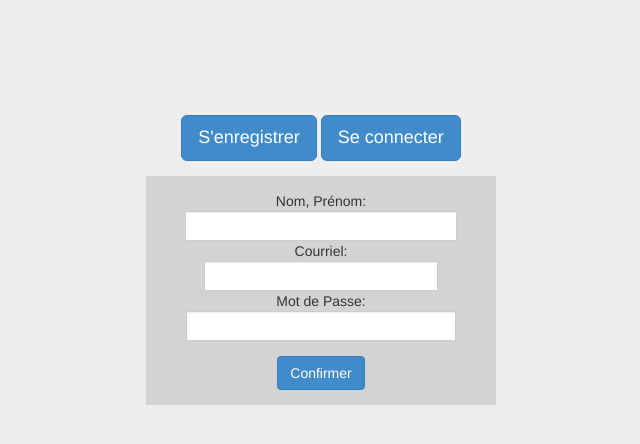
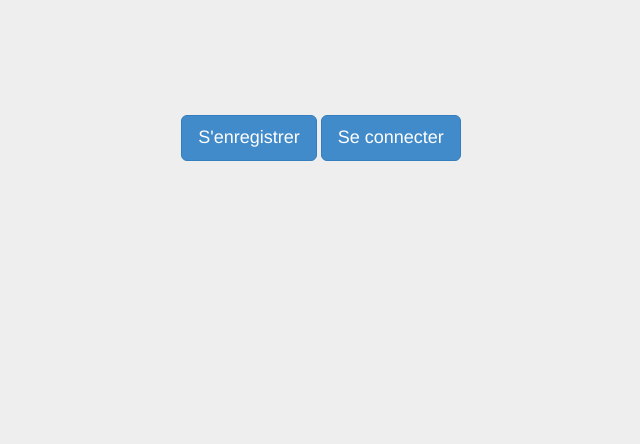
Before and after one commit to valeriu/pi2, a PHP site: page /html/frontend/usager.html in a window 1280 px wide. Shown: the top 444 px of the page, without its empty margins (319-959 px from the left). Run offline with PHP 8.4, Linux system fonts and the light colour scheme; some libraries are stand-ins or nearby versions.

Commit message:
Module usager frontend w/ JQuery
Ajout du slideToggle pour les divers formulaires de connexion,
inscription ou mot de passe oublié.

```diff
--- a/html/frontend/css/usager.css
+++ b/html/frontend/css/usager.css
@@ -44,7 +44,7 @@ body {
 	width: 350px;
 }
 #connecterDiv {
-	display: none;
+	/*display: none;*/
 	padding: 15px;
 	background-color: lightgrey;
 }
@@ -53,9 +53,23 @@ body {
 	padding: 15px;
 	background-color: lightgrey;
 }
+#connecterDiv a{
+	margin-top: 15px;
+}
+#motPasseOublieDiv {
+	/*display: none;*/
+	padding: 15px;
+	background-color: lightgrey;
+}
 #connecterDiv .input-group, #enregistrerDiv .input-group{
 	margin: 0 auto;
 }
-#connecterDiv button, #enregistrerDiv button{
+#connecterDiv button, #enregistrerDiv button, #motPasseOublieDiv button{
 	margin-top: 15px;
 }
+#infosConnecter{
+	display: none;
+}
+#infosEnregistrer{
+	display: none;
+}
--- /dev/null
+++ b/html/frontend/js/usager.js
@@ -0,0 +1,20 @@
+$(function(){
+	/* Bind click sur les boutons */
+	$('[name="connecter"], [name="enregistrer"], [name="motPasseOublie"]').bind('click', ouvrirDiv);
+	/* Cacher tous les formulaires */
+	$('#connecterDiv').hide();
+	$('#enregistrerDiv').hide();
+	$('#motPasseOublieDiv').hide();
+	//$('.form-signin').hide();
+
+	function ouvrirDiv(e){
+		//console.log(e.target.name);
+		var name = '#' + e.target.name + 'Div';
+		//console.log(name);
+		$('#connecterDiv').hide();
+		$('#enregistrerDiv').hide();
+		$('#motPasseOublieDiv').hide();
+		$(name).slideToggle();
+	}
+});
+/* Ouverture des formulaires */
--- a/html/frontend/usager.html
+++ b/html/frontend/usager.html
@@ -8,6 +8,9 @@
     <meta name="description" content="">
     <meta name="author" content="">
     <link rel="shortcut icon" href="../../docs-assets/ico/favicon.png">
+	<script src="http://ajax.googleapis.com/ajax/libs/jquery/1.10.2/jquery.min.js"></script>
+	<script src="js/bootstrap.min.js"></script>
+	<script src="js/usager.js"></script>
 
     <title>Signin Template for Bootstrap</title>
 
@@ -32,39 +35,57 @@
 			</form>
 
 			<div id="connecterDiv">
-				<form class="form-signin">
+				<form class="form-signin" name="form-usager-connecter">
 					<div class="input-group input-group-sm">
 						Courriel:
-						<input name="courriel" type="email" class="form-control" required>
+						<input name="courriel" type="email" class="form-control" size="32" required>
 					</div>
 					<div class="input-group input-group-sm">
 						Mot de Passe:
-						<input name="password" type="password" class="form-control" required>
+						<input name="password" type="password" class="form-control" size="25" required>
 					</div>
+					<a name="motPasseOublie" id="motPasseOublie" href="#">Mot de passe oublié?</a>
+					<br>
 					<button name="connexion" id="connexion" class="btn btn-primary" type="submit">Connexion</button>
+					<br>
+					<a id="infosConnecter" href="modifierInfos.php">Compléter les informations du compte</a>
+
 				</form>
 			</div>
 
 			<div id="enregistrerDiv">
+				<form class="form-signin" name="form-usager-enregistrer">
 					<div class="input-group input-group-sm">
 						Nom, Prénom:
-					<input name="nom" type="text" class="form-control" required>
+						<input name="nom" type="text" class="form-control" size="25" required>
 					</div>
 					<div class="input-group input-group-sm">
 						Courriel:
-					<input name="courriel" type="email" class="form-control" required>
+						<input name="courriel" type="email" class="form-control" size="32" required>
 					</div>
 					<div class="input-group input-group-sm">
 						Mot de Passe:
-					<input name="password" type="password" class="form-control" required>
+						<input name="password" type="password" class="form-control" size="25" required>
 					</div>
 					<button name="confirmer" id="confirmer" class="btn btn-primary" type="submit">Confirmer</button>
+					<br>
+					<a id="infosEnregistrer" href="modifierInfos.php">Compléter les informations du compte</a>
+				</form>
+			</div>
+
+			<div id="motPasseOublieDiv">
+				<form class="form-signin" name="form-usager-oublie">
+					<div class="input-group input-group-sm">
+						Courriel:
+						<input name="courriel" type="email" class="form-control" size="32" required>
+					</div>
+					<button name="envoyer" id="envoyer" class="btn btn-primary" type="submit">Envoyer</button>
+				</form>
 			</div>
 		</div>
     </div> <!-- /container -->
     <!-- Bootstrap core JavaScript
     ================================================== -->
-	<script src="js/jquery-1.10.2.min"></script>
-	<script src="js/bootstrap.min.js"></script>
+
   </body>
 </html>
```
Lines whose indentation alone changed are shown as unchanged.
